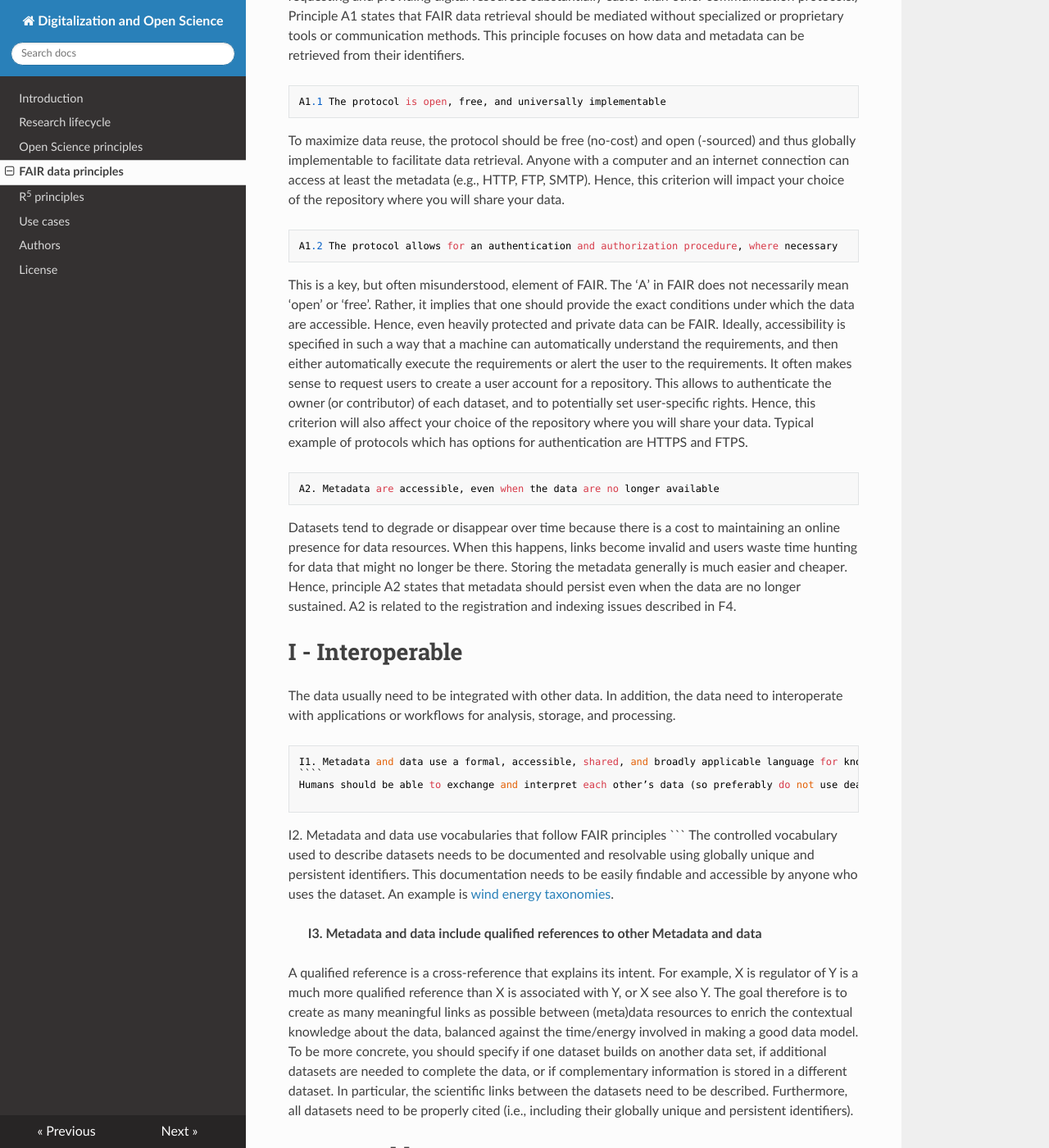
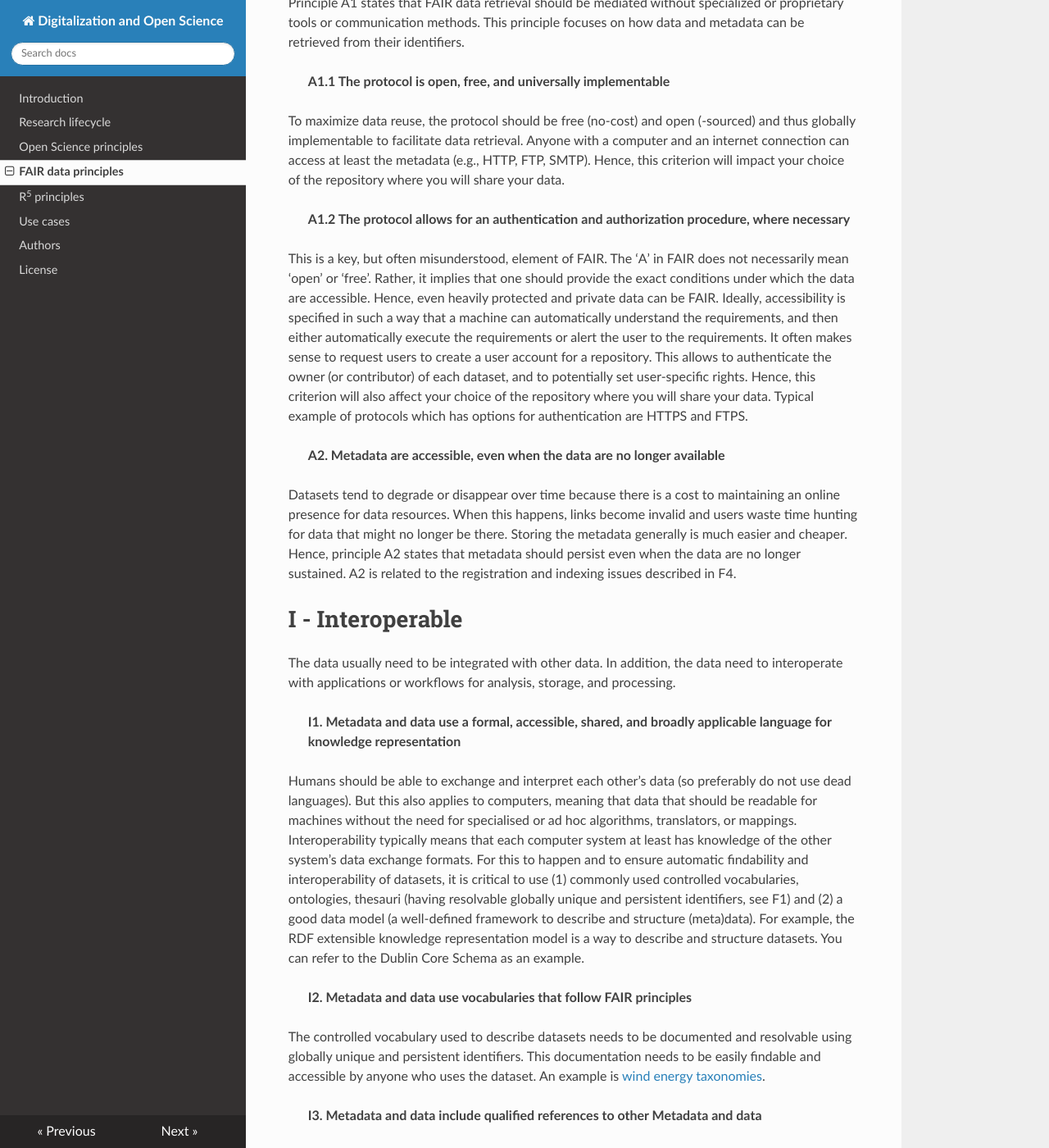
Before and after one commit to InesWuerth/FAIR-data-and-Open-Science-principles, an MkDocs documentation site: the page built from docs/3_fair_principles.md, in a window 1280 px wide and 1400 px high, scrolled down 2782 px. Shown: the whole window at 82% size. Built offline with MkDocs 1.6.1, drawn with Linux system fonts in a browser that asks for light colours; nearby versions of some CDN libraries; some of the changed text lies outside the part shown.

Commit message:
different formatting

`````diff
--- a/docs/3_fair_principles.md
+++ b/docs/3_fair_principles.md
@@ -17,64 +17,64 @@ In the following sections we will review each principle individually. To large e
 # F - Findable
 The first step in (re)using data is to find them. Metadata and data should be easy to find for both humans and computers. Machine-readable metadata are essential for automatic discovery of datasets and services, so this is an essential component of the [FAIRification](https://www.go-fair.org/fair-principles/fairification-process/) process. Under the **Findable** facet of the FAIR principles we have four principles:
 
-```
-F1. Metadata and data are assigned a globally unique and persistent identifier (PID)
-```
+
+> **F1. Metadata and data are assigned a globally unique and persistent identifier (PID)**
+
 Principle **F1** is arguably the most important because it will be hard to achieve other aspects of FAIR without globally unique and persistent identifiers. Globally unique and persistent identifiers remove ambiguity in the meaning of your published data. They are typically resolve to a web page. Examples of unique and persistent identifiers are:
 
 - Each registered researcher in [ORCID](https://orcid.org/) has a unique ORCID iD, for example id [https://orcid.org/0000-0002-9381-9693](https://orcid.org/0000-0002-9381-9693) resolve to a specific person in the ORCID data base
 - Identifier [http://vocab.nerc.ac.uk/collection/A01/](http://vocab.nerc.ac.uk/collection/A01/) resolves to the  thesaurus of terms used at all hierarchical levels in the International Coastal Atlas Network
 - DOI [10.11583/DTU.12005421.v1](https://doi.org/10.11583/DTU.12005421.v1) resolves to landing page containing metadata of large eddy simulation of wake flow behind 2.3 MW wind turbine
 
-```
-F2. Data are described with rich metadata (further defined by R1 principle below)
-```
+
+> **F2. Data are described with rich metadata (further defined by R1 principle below)**
+
 **F2** advocates for providing generous and extensive metadata while creating FAIR digital resources. Metadata should include descriptive information about the context, quality and condition, or characteristics of the data. Rich metadata allow a computer to automatically accomplish routine and tedious sorting and prioritizing tasks that currently demand a lot of attention from researchers. The rationale behind this principle is that someone should be able to find data based on the information provided by their metadata, even without the data’s identifier. As such, compliance with F2 helps people to locate your data, and increase re-use and citations. Rich metadata implies that you should not presume that you know who will want to use your data, or for what purpose. The bottom line, there is no useless metadata.
 
-```
-F3. Metadata clearly and explicitly include the identifier of the data they describe
-```
+
+> **F3. Metadata clearly and explicitly include the identifier of the data they describe**
+
 The metadata and the dataset they describe are usually separate files. Therefore, the principle **F3** requires that the association between a metadata file and the dataset should be made explicit by mentioning a dataset’s globally unique and persistent identifier in the metadata. If we consider the example of [LES dataset](https://doi.org/10.11583/DTU.12005421.v1), its metadata has DOI (PID) but also metadata contains PIDs to the dataset, which in this example are resolvable download links of files which make the dataset.
 
-```
-F4. Metadata and data are registered or indexed in a searchable resource
-```
+
+> **F4. Metadata and data are registered or indexed in a searchable resource**
+
 
 Identifiers and rich metadata descriptions alone will not ensure ‘findability’ on the Internet. Perfectly good data resources may go unused simply because no one knows they exist. If the availability of a digital resource such as a dataset, service or repository is not known, then nobody (and no machine) can discover it. There are many ways in which digital resources can be made discoverable, including indexing. For example, Google sends out spiders that ‘read’ web pages and automatically index them, so they then become findable in the Google search box. This is great for most ordinary searchers, but for scholarly research data, we need to be more explicit about indexing. Principles F1-F3 will provide the core elements for fine-grained indexing by some current repositories and future services (e.g., Google is developing a [specific dataset search service](https://datasetsearch.research.google.com/)).
 
 # A - Accessible
 Once the user finds the required data, she/he needs to know how can they be accessed, possibly including authentication and authorization. Here we have two principle, where one of them is further decoupled to two sub-principles:
-```
-A1. Metadata and data are retrievable by their identifier using a standardized communications protocol.
-```
+
+> **A1. Metadata and data are retrievable by their identifier using a standardized communications protocol.**
+
 Most users of the internet retrieve data by ‘clicking on a link’. This is a high-level interface to a low-level protocol called tcp, that the computer executes to load data in the user’s web browser. (Note that http(s) or ftp, which form the backbone of modern internet, are built on tcp, and make requesting and providing digital resources substantially easier than other communication protocols.) Principle A1 states that FAIR data retrieval should be mediated without specialized or proprietary  tools or communication methods. This principle focuses on how data and metadata can be retrieved from their identifiers.
 
-```
-A1.1 The protocol is open, free, and universally implementable
-```
+
+> **A1.1 The protocol is open, free, and universally implementable**
+
 To maximize data reuse, the protocol should be free (no-cost) and open (-sourced) and thus globally implementable to facilitate data retrieval. Anyone with a computer and an internet connection can access at least the metadata (e.g., HTTP, FTP, SMTP). Hence, this criterion will impact your choice of the repository where you will share your data.
 
-```
-A1.2 The protocol allows for an authentication and authorization procedure, where necessary
-```
+
+> **A1.2 The protocol allows for an authentication and authorization procedure, where necessary**
+
 This is a key, but often misunderstood, element of FAIR. The ‘A’ in FAIR does not necessarily mean ‘open’ or ‘free’. Rather, it implies that one should provide the exact conditions under which the data are accessible. Hence, even heavily protected and private data can be FAIR. Ideally, accessibility is specified in such a way that a machine can automatically understand the requirements, and then either automatically execute the requirements or alert the user to the requirements. It often makes sense to request users to create a user account for a repository. This allows to authenticate the owner (or contributor) of each dataset, and to potentially set user-specific rights. Hence, this criterion will also affect your choice of the repository where you will share your data. Typical example of protocols which has options for authentication are HTTPS and FTPS.
 
-```
-A2. Metadata are accessible, even when the data are no longer available
-```
+
+> **A2. Metadata are accessible, even when the data are no longer available**
+
 Datasets tend to degrade or disappear over time because there is a cost to maintaining an online presence for data resources. When this happens, links become invalid and users waste time hunting for data that might no longer be there. Storing the metadata generally is much easier and cheaper. Hence, principle A2 states that metadata should persist even when the data are no longer sustained. A2 is related to the registration and indexing issues described in F4.
 
 # I - Interoperable
 The data usually need to be integrated with other data. In addition, the data need to interoperate with applications or workflows for analysis, storage, and processing.
 
-```
-I1. Metadata and data use a formal, accessible, shared, and broadly applicable language for knowledge representation
-````
+
+> **I1. Metadata and data use a formal, accessible, shared, and broadly applicable language for knowledge representation**
+
 Humans should be able to exchange and interpret each other’s data (so preferably do not use dead languages). But this also applies to computers, meaning that data that should be readable for machines without the need for specialised or ad hoc algorithms, translators, or mappings. Interoperability typically means that each computer system at least has knowledge of the other system’s data exchange formats. For this to happen and to ensure automatic findability and interoperability of datasets, it is critical to use (1) commonly used controlled vocabularies, ontologies, thesauri (having resolvable globally unique and persistent identifiers, see F1) and (2) a good data model (a well-defined framework to describe and structure (meta)data). For example, the RDF extensible knowledge representation model is a way to describe and structure datasets. You can refer to the Dublin Core Schema as an example.
 
-```
-I2. Metadata and data use vocabularies that follow FAIR principles
-```
+
+> **I2. Metadata and data use vocabularies that follow FAIR principles**
+
 The controlled vocabulary used to describe datasets needs to be documented and resolvable using globally unique and persistent identifiers. This documentation needs to be easily findable and accessible by anyone who uses the dataset. An example is [wind energy taxonomies](https://github.com/wind-energy/taxonomies-and-vocabularies/).
 
 > **I3. Metadata and data include qualified references to other Metadata and data**
`````
